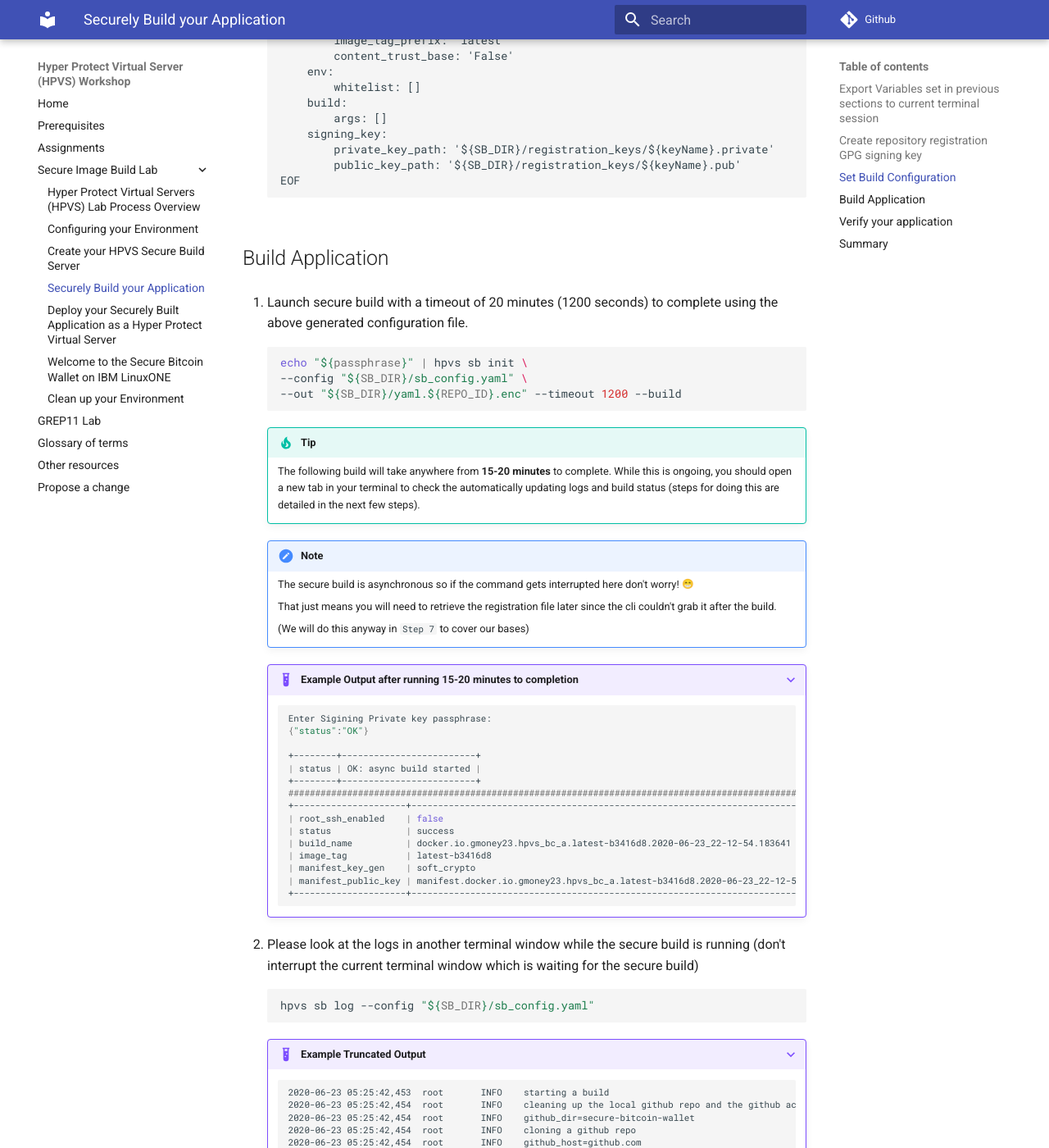
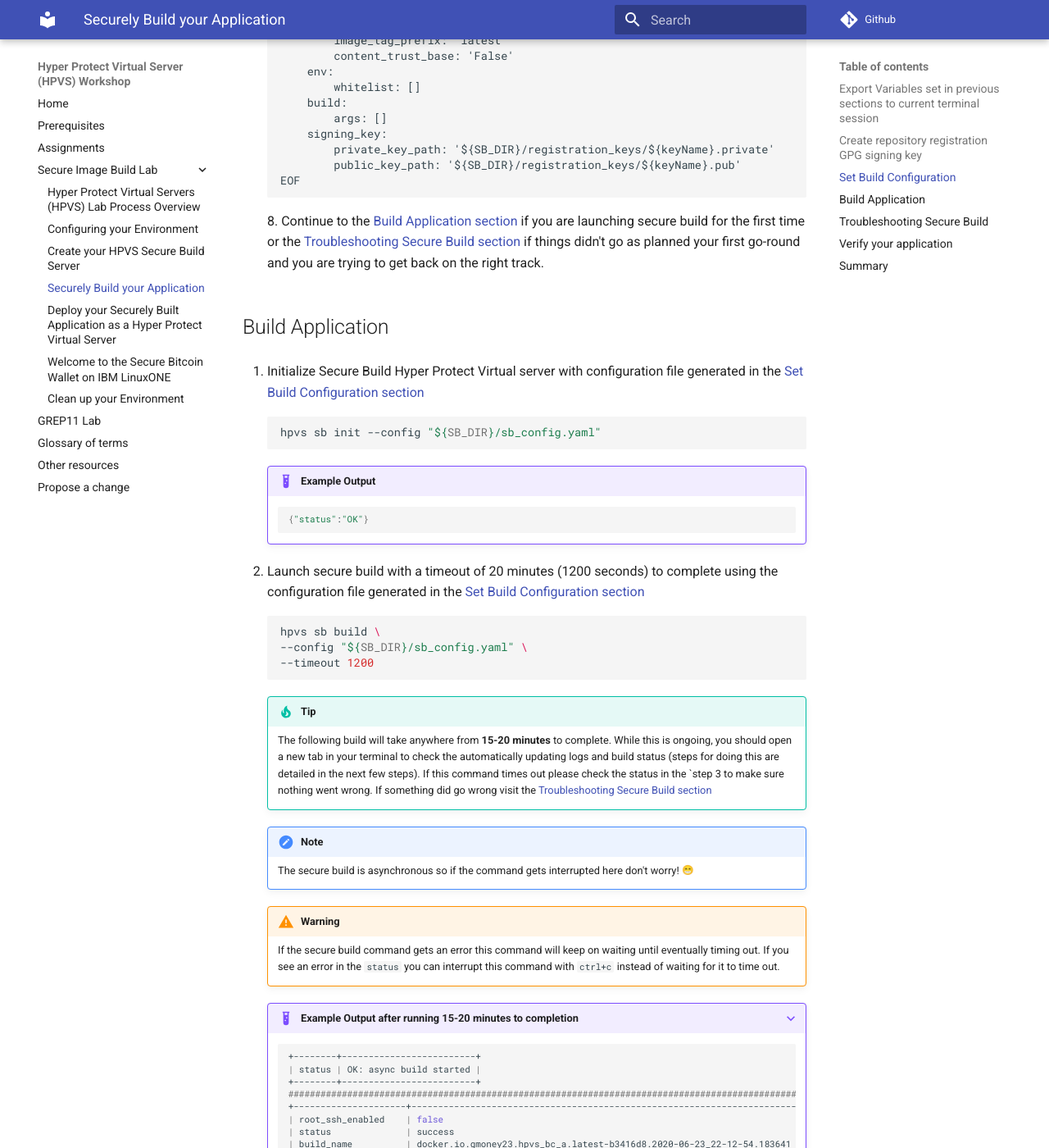
Before and after one commit to ibm-wsc/hyper-protect-virtual-servers-workshop, an MkDocs documentation site: the page built from docs/securebuild-lab/build.md, in a window 1280 px wide and 1400 px high, scrolled down 3018 px. Shown: the whole window at 82% size. Built offline with MkDocs 1.6.1 and Material for MkDocs 9.7.7, drawn with Linux system fonts in a browser that asks for light colours; emoji names are drawn with the system emoji font; some of the changed text lies outside the part shown.

Commit message:
- Added troubleshooting Instructions - Changed Secure build to init first and then sb build - Updated overview images

````diff
--- a/docs/securebuild-lab/build.md
+++ b/docs/securebuild-lab/build.md
@@ -177,33 +177,42 @@ source "${HOME}/.bashrc"
             public_key_path: '${SB_DIR}/registration_keys/${keyName}.pub'
     EOF
     ```
+8. Continue to the [Build Application section](#build-application) if you are launching secure build for the first time or the [Troubleshooting Secure Build section](#troubleshooting-secure-build) if things didn't go as planned your first go-round and you are trying to get back on the right track.
 
 ## Build Application
 
-1. Launch secure build with a timeout of 20 minutes (1200 seconds) to complete using the above generated configuration file.
+1. Initialize Secure Build Hyper Protect Virtual server with configuration file generated in the [Set Build Configuration section](#set-build-configuration)
 
     ``` bash
-    echo "${passphrase}" | hpvs sb init \
+    hpvs sb init --config "${SB_DIR}/sb_config.yaml"
+    ```
+
+    !!! example "Example Output"
+
+        ``` bash
+        {"status":"OK"}
+        ```
+
+2. Launch secure build with a timeout of 20 minutes (1200 seconds) to complete using the configuration file generated in the [Set Build Configuration section](#set-build-configuration)
+
+    ``` bash
+    hpvs sb build \
     --config "${SB_DIR}/sb_config.yaml" \
-    --out "${SB_DIR}/yaml.${REPO_ID}.enc" --timeout 1200 --build
+    --timeout 1200
     ```
 
     !!! Tip
-        The following build will take anywhere from **15-20 minutes** to complete. While this is ongoing, you should open a new tab in your terminal to check the automatically updating logs and build status (steps for doing this are detailed in the next few steps).
+        The following build will take anywhere from **15-20 minutes** to complete. While this is ongoing, you should open a new tab in your terminal to check the automatically updating logs and build status (steps for doing this are detailed in the next few steps). If this command times out please check the status in the `step 3 to make sure nothing went wrong. If something did go wrong visit the [Troubleshooting Secure Build section](#troubleshooting-secure-build)
 
     !!! note
         The secure build is asynchronous so if the command gets interrupted here don't worry! :grin:
 
-        That just means you will need to retrieve the registration file later since the cli couldn't grab it after the build.
-
-        (We will do this anyway in `Step 7` to cover our bases)
+    !!! warning
+        If the secure build command gets an error this command will keep on waiting until eventually timing out. If you see an error in the `status` you can interrupt this command with `ctrl+c` instead of waiting for it to time out.
 
     ???+ example "Example Output after running 15-20 minutes to completion"
 
         ``` bash
-        Enter Sigining Private key passphrase:
-        {"status":"OK"}
-
         +--------+-------------------------+
         | status | OK: async build started |
         +--------+-------------------------+
@@ -259,6 +268,9 @@ source "${HOME}/.bashrc"
         +---------------------+---------------+
         ```
 
+    !!! error "If you see an error in your status"
+        If you see that your build ran into an error please visit the [Troubleshooting Secure Build section](#troubleshooting-secure-build)
+
 4. You can continue to check the logs to monitor the progress of your secure build with the previous logs command
 
     ``` bash
@@ -310,7 +322,10 @@ source "${HOME}/.bashrc"
         +---------------------+------------------------------------------------------------------------------------------+
         ```
 
-7. From the original terminal window that you ran `hpvs sb init`, output the repository registration file (just in case the `sb init` command got interrupted before completing)
+    !!! error "If you see an error in your status"
+        If you see that your build ran into an error please visit the [Troubleshooting Secure Build section](#troubleshooting-secure-build)
+
+7. From the original terminal window that you ran `hpvs sb init`, output the repository registration file.
 
     ``` bash
     echo "${passphrase}" | hpvs sb regfile \
@@ -320,18 +335,43 @@ source "${HOME}/.bashrc"
 
     ???+ example "Example Output"
 
-    ``` bash
-    Enter Sigining Private key passphrase:
-    ```
+        ``` bash
+        Enter Sigining Private key passphrase:
+        ```
 
     !!! Tip
         The `echo` command takes care of the passphrase so you don't need to enter it manually.
 
     !!! warning
-        If you run this command from a terminal window where you did not set the `$passphrase` environment variable you will get an error saying `openpgp: invalid data: private key checksum failure`. You can also check to make sure you are in the right terminal window by running `echo $passphrase` and the output should be the passphrase you set in the beginning of the "Create repository registration GPG signing key" section.
+        If you run this command from a terminal window where you did not set the `passphrase` environment variable you will get an error saying `openpgp: invalid data: private key checksum failure`. You can also check to make sure you are in the right terminal window by running `echo "${passphrase}"` and the output should be the passphrase you set in the beginning of the "Create repository registration GPG signing key" section.
 
-    !!! note
-        This registration file should be created at the end of the `sb init` command. However, given that the build is asynchronous it will complete even if you accidentally interrupt it. However, if you do interrupt it then the repository registration file won't be created. We grab it again here just to cover our bases if that command got interrupted. If it didn't get interrupted you could skip this step. However, it doesn't hurt to grab it again here as it will just retrieve it again.
+## Troubleshooting Secure Build
+
+??? "Troubleshooting Instructions [Open by clicking on arrow on right]"
+    If your build completed successfully no need to use this section :smile:
+
+    !!! error "If your build failed continue for instructions on how to find the happy path yet again."
+
+        If at any point you see an error in the status command you will need to restart your build with the following steps.
+
+        1. If the secure build command is still running in its own window please interrupt it with `ctrl + c`
+        2. Check the logs for more error information using:
+            ``` bash
+            hpvs sb log --config "${SB_DIR}/sb_config.yaml"
+            ```
+        3. Correct whatever information was incorrect and go back through the steps in the [Set Build Configuration section](#set-build-configuration)
+        4. Clean up the data (i.e. logs) from the old build with:
+            ``` bash
+            hpvs sb clean --config "${SB_DIR}/sb_config.yaml"
+            ```
+        5. Update the secure build server with the new configuration
+            ``` bash
+            hpvs sb update --config "${SB_DIR}/sb_config.yaml"
+            ```
+        6. Continue onward like you just initialized your build server (You did ... just for another time :grin:) at `Step 2` in the [Build Application Section](#build-application)
+
+        !!! info
+            The next command you should run will be `hpvs sb build` (`Step 2` in the [Build Application Section](#build-application))
 
 ## Verify your application
 
````
Also changed, not shown: docs/securebuild-lab/overview.md (+1 -1 lines), docs/securebuild-lab/securebuild-setup.md (+46 -12 lines), docs/securebuild-lab/Overview/Hyper_Protect_Virtual_Server_Overview.png, docs/securebuild-lab/Overview/Secure_Build_Overview.png.
